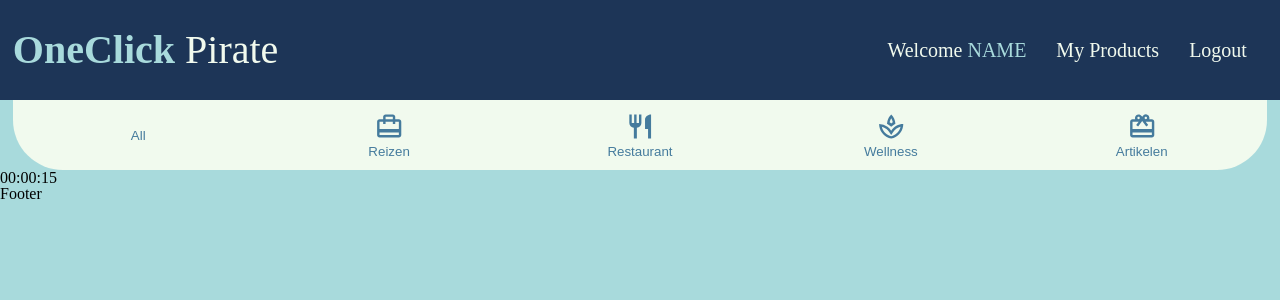
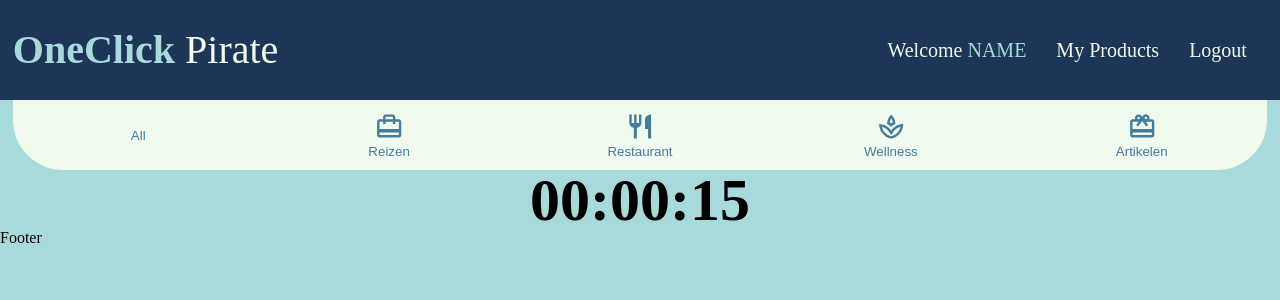
Before and after one commit to Foebry/auction_project, a React (Vite) app: page / in a window 1280 px wide. Shown: the top 300 px of the page. Built offline with nearby package versions, Linux system fonts and the light colour scheme.

Commit message:
Timer css

```diff
--- a/src/components/Timer.jsx
+++ b/src/components/Timer.jsx
@@ -26,7 +26,7 @@ const Timer = () => {
     if (s < 10) s = "0" + s;
 
     return (
-    <div>
+        <div className="timer">
             {h}:{m}:{s}
         </div>
     );
--- a/src/styles/App.scss
+++ b/src/styles/App.scss
@@ -7,6 +7,8 @@
 // Components css
 @import "./Header.scss" ;
 @import "./Categories.scss";
+@import "./Timer.scss";
+
 
 
 body {
--- /dev/null
+++ b/src/styles/Timer.scss
@@ -0,0 +1,5 @@
+.timer{
+    font-size: 60px;
+    font-weight: bold;
+    text-align: center;
+}
```
Lines whose indentation alone changed are shown as unchanged.
